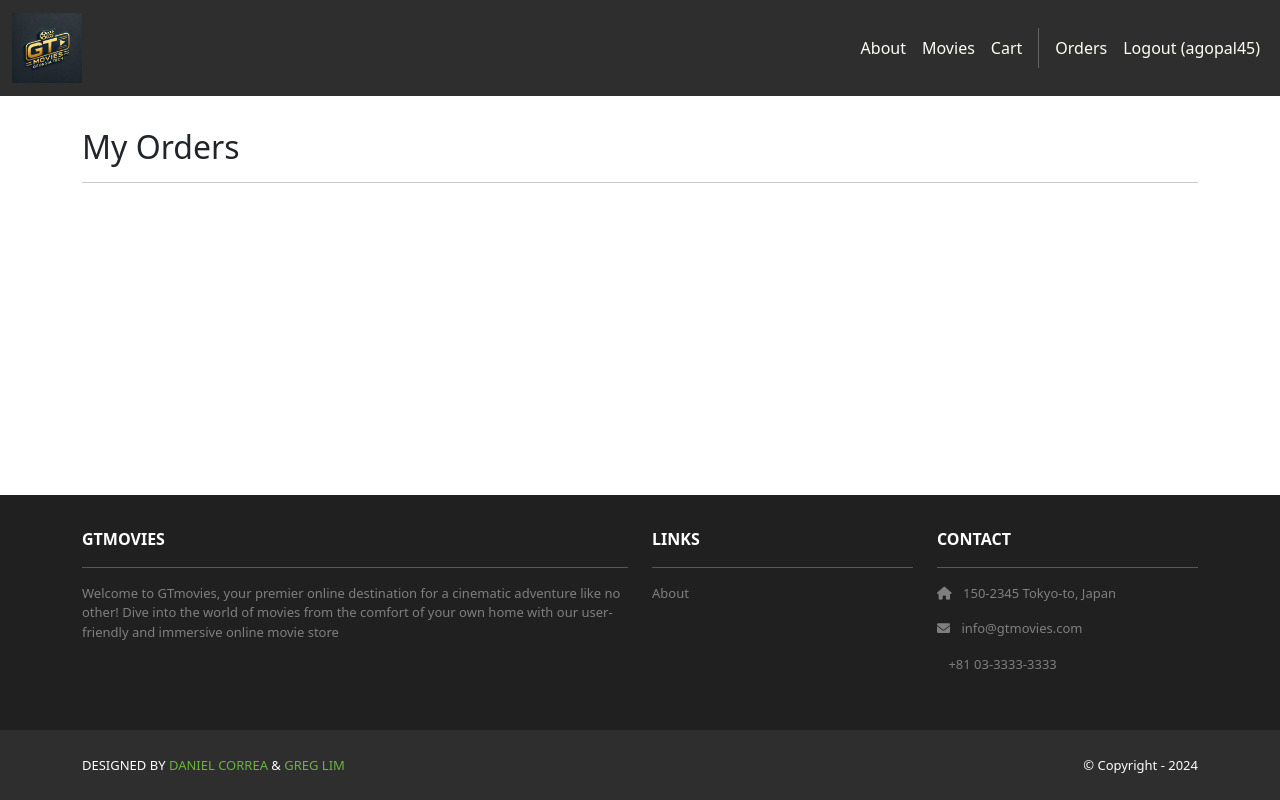
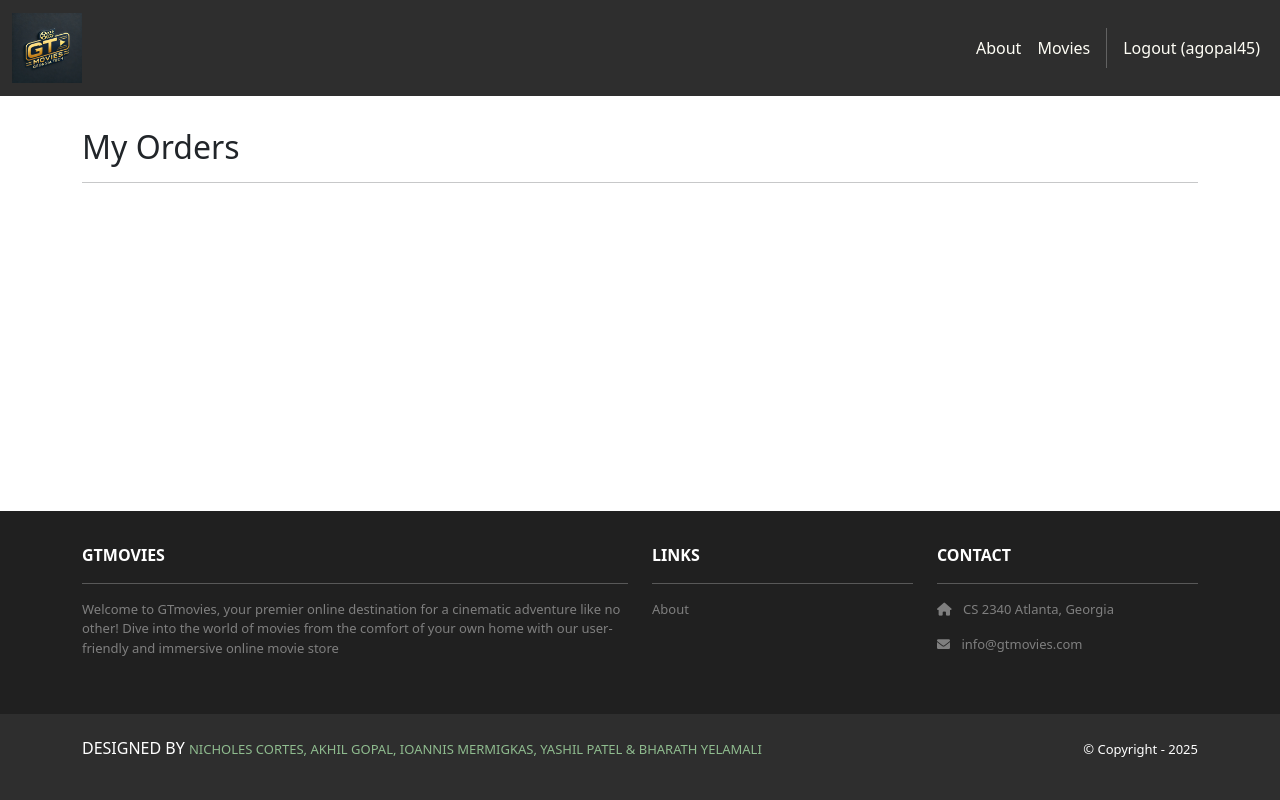
Before and after one commit to bharath-yel/GTmovies, a Django app: page /accounts/orders/ in a window 1280 px wide. Run offline with Django 4.2, Linux system fonts and the light colour scheme; a user stored in the database is signed in; data comes from the database, SQL or seed files in the repository.

Commit message:
updates base html with our info

```diff
--- a/GTmovies/templates/base.html
+++ b/GTmovies/templates/base.html
@@ -23,7 +23,7 @@
         <nav class="navbar navbar-expand-lg navbar-dark bg-dark">
             <div class="container-fluid">
                 <!-- Logo -->
-                <a class="navbar-brand" href="{% url 'home.index' %}">
+                <a class="navbar-brand" href="#">
                     <img src="{% static 'img/logo.webp' %}" height = "70" alt="Logo" class="my-logo">
                 </a>
 
@@ -42,17 +42,11 @@
                         <li class="nav-item">
                             <a class="nav-link" href="{% url 'movies.index' %}">Movies</a>
                         </li>
-                        <li class="nav-item">
-                            <a class="nav-link" href="{% url 'cart.index' %}">Cart</a>
-                        </li>
 
                         <!-- Divider (for large screens) -->
                         <div class="vr bg-white mx-2 d-none d-lg-block"></div>
 
                         {% if user.is_authenticated %}
-                            <a class="nav-link"
-                            href="{% url 'accounts.orders' %}">Orders
-                            </a>
                             <!-- Logout link for authenticated users -->
                             <li class="nav-item">
                                 <a class="nav-link" href="{% url 'accounts.logout' %}">Logout ({{ user.username }})</a>
@@ -102,15 +96,11 @@
                         <hr />
                         <p>
                             <i class="fas fa-home me-2"></i>
-                            150-2345 Tokyo-to, Japan
+                            CS 2340 Atlanta, Georgia
                         </p>
                         <p>
                             <i class="fas fa-envelope me-2"></i>
                                 info@gtmovies.com
-                        </p>
-                        <p>
-                            <i class="fas fa- phone me-2"></i>
-                            +81 03-3333-3333
                         </p>
                     </div>
                 </div>
@@ -119,14 +109,19 @@
         <section class="p-3 ms-footer-bottom bg-dark">
             <div class="container d-flex justify-content-between">
                 <div class="me-5 text-white">
-                    <span>
+                    <p>
                         DESIGNED BY
-                        <a href="https://www.x.com/danielgarax" target="_blank">DANIEL CORREA</a> &
-                        <a href="https://www.x.com/greglim81" target="_blank">GREG LIM</a>
-                    </span>
+                        <span style="color:darkseagreen">
+                            NICHOLES CORTES,
+                            AKHIL GOPAL,
+                            IOANNIS MERMIGKAS,
+                            YASHIL PATEL &
+                            BHARATH YELAMALI
+                        </span>
+                    </p>
                 </div>
                 <div class="text-white">
-                    <span>© Copyright - 2024</span>
+                    <span>© Copyright - 2025</span>
                 </div>
             </div>
         </section>
```
